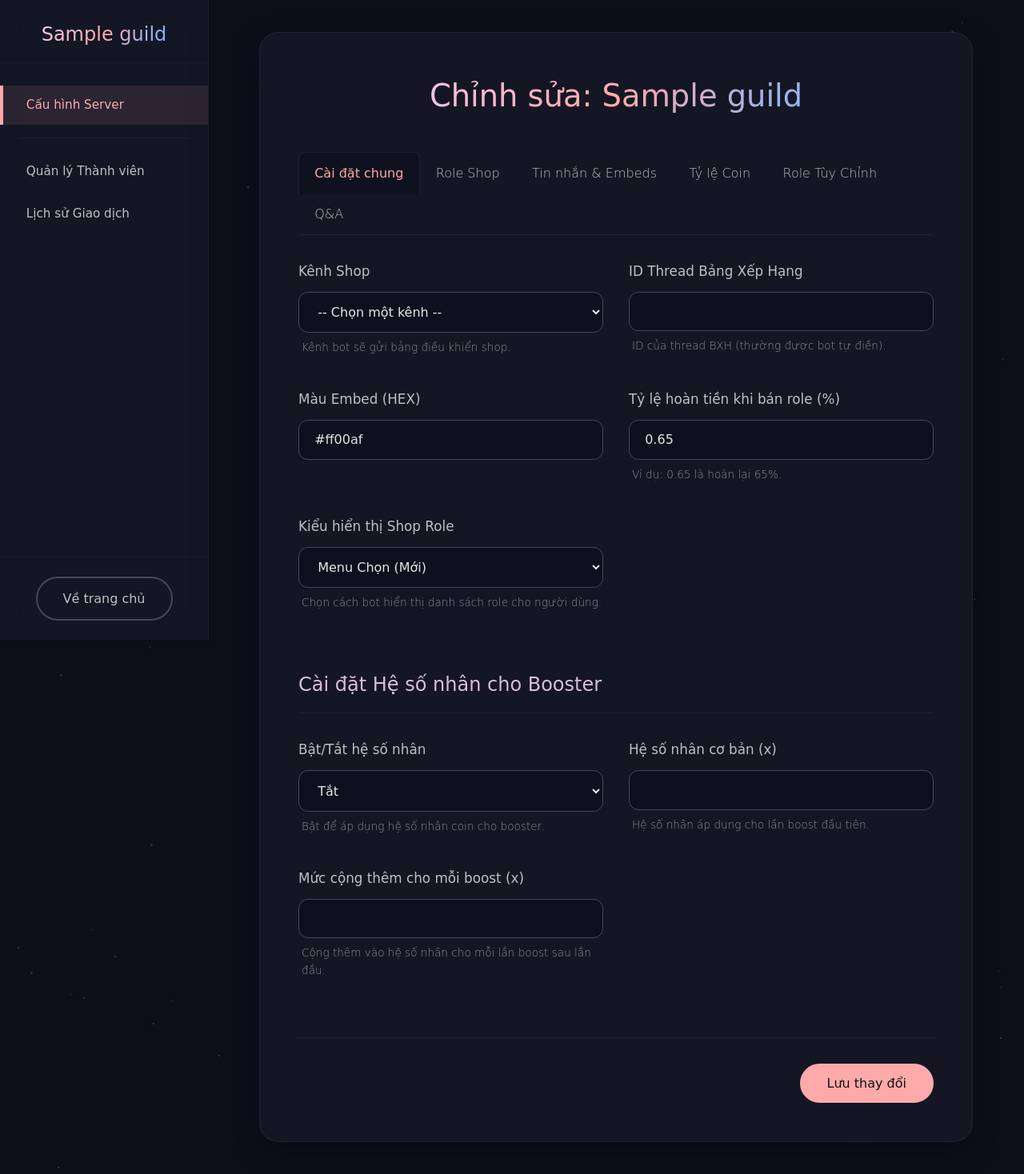
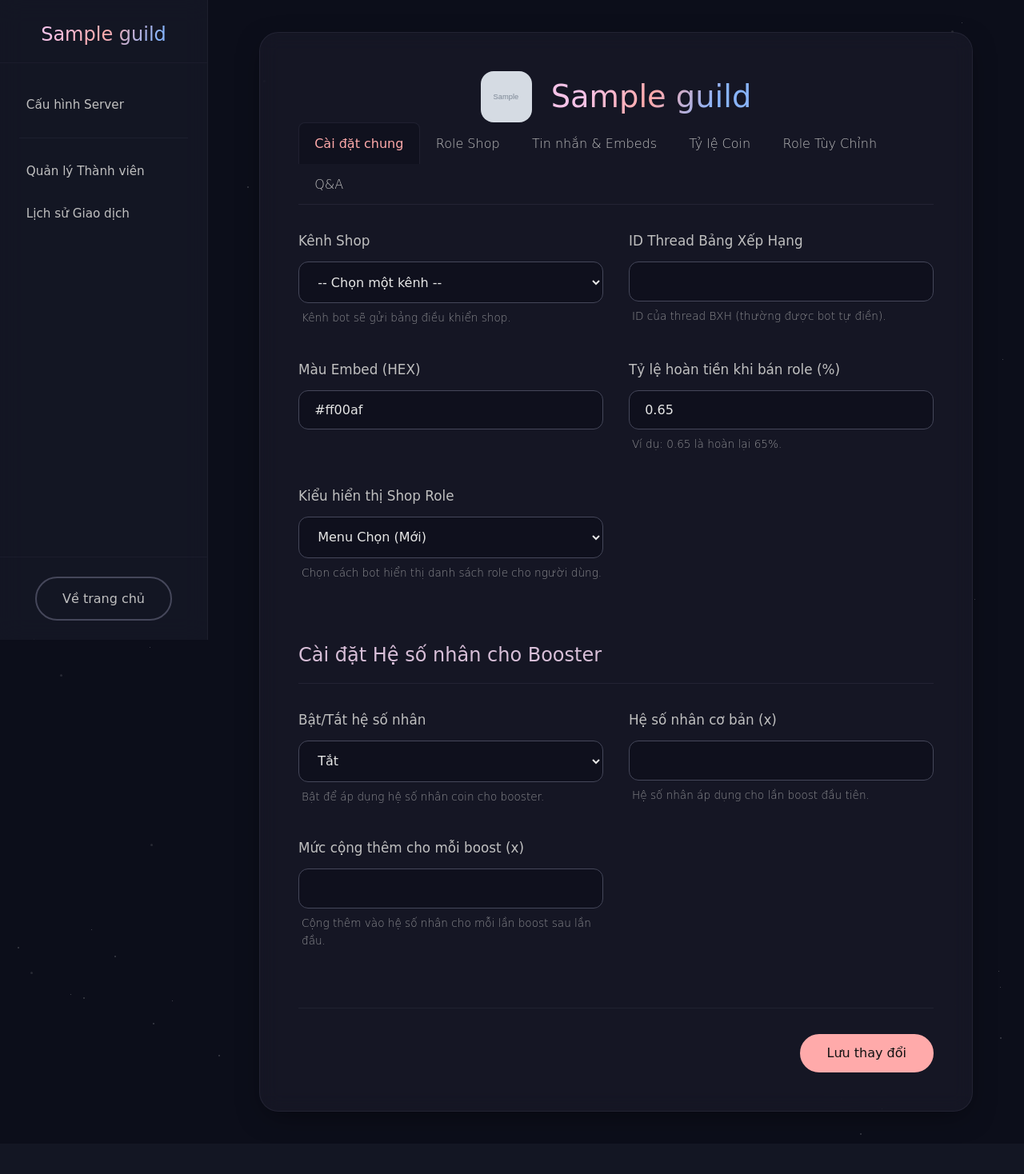
Before and after one commit to Rin1809/web_suport_discord_shop_bot, a Flask app: template templates/edit_config.html in a window 1280 px wide. Shown: the whole page at 80% size. After the commit the page ends 1419 px from the top, so only its background shows below. Run offline with Flask 3, Linux system fonts and the light colour scheme; the template is opened without the code that fills it: most values are stand-ins (such as "Sample title", 1, 10 or a date in 2020); grey boxes marked "Sample" are stand-in pictures; some libraries are stand-ins or nearby versions; some web fonts are replaced.

Commit message:
nang cap giao dien lan 41

```diff
--- a/app.py
+++ b/app.py
@@ -317,6 +317,10 @@
             config[key] = default_value
 
     guild_details = discord_api_request(f"/guilds/{guild_id}")
+    if guild_details:
+        icon_hash = guild_details.get('icon')
+        guild_details['icon_url'] = f"https://cdn.discordapp.com/icons/{guild_id}/{icon_hash}.png" if icon_hash else "https://cdn.discordapp.com/embed/avatars/0.png"
+
     all_channels = discord_api_request(f"/guilds/{guild_id}/channels")
     all_roles_raw = discord_api_request(f"/guilds/{guild_id}/roles")
 
@@ -540,7 +544,7 @@
         transactions=transactions,
         page=page,
         total_pages=total_pages,
-        guild_id=guild_id # fix: them guild_id
+        guild_id=guild_id
     )
 
 
--- a/static/base.css
+++ b/static/base.css
@@ -34,7 +34,29 @@
     --sidebar-bg-rgb: 24, 26, 41;
 }
 
+/* --- thanh cuon --- */
+::-webkit-scrollbar {
+    width: 8px;
+    height: 8px;
+}
+::-webkit-scrollbar-track {
+    background: rgba(var(--background-color-rgb), 0.5);
+}
+::-webkit-scrollbar-thumb {
+    background-color: var(--border-color);
+    border-radius: 10px;
+    border: 2px solid transparent;
+    background-clip: content-box;
+}
+::-webkit-scrollbar-thumb:hover {
+    background-color: var(--primary-color);
+}
+
 /* --- dieu chinh chung --- */
+* {
+    box-sizing: border-box;
+}
+
 body {
     font-family: var(--font-family-poetic), var(--font-family-fallback);
     font-weight: 300;
--- a/static/components.css
+++ b/static/components.css
@@ -75,6 +75,25 @@
     color: var(--highlight-color-poetic);
 }
 
+.poetic-card-header-with-icon {
+    display: flex;
+    align-items: center;
+    justify-content: center;
+    gap: 1.5rem;
+}
+.poetic-card-header-with-icon .header-icon {
+    width: 64px;
+    height: 64px;
+    border-radius: 1rem;
+    object-fit: cover;
+    flex-shrink: 0;
+}
+.poetic-card-header-with-icon h2 {
+    margin: 0;
+    text-align: left;
+}
+
+
 .edit-member-header {
     display: flex;
     align-items: center;
--- a/static/layout.css
+++ b/static/layout.css
@@ -8,7 +8,7 @@
     background-color: rgba(var(--sidebar-bg-rgb), 0.7);
     backdrop-filter: blur(15px);
     border-right: 1px solid rgba(var(--border-color-rgb), 0.2);
-    z-index: 100;
+    z-index: 1000;
     transform: translateX(0);
     transition: transform 0.4s cubic-bezier(0.2, 0.8, 0.2, 1);
     display: flex;
@@ -59,12 +59,30 @@
     justify-content: center;
 }
 
+/* --- lop phu --- */
+.sidebar-overlay {
+    position: fixed;
+    top: 0;
+    left: 0;
+    width: 100%;
+    height: 100%;
+    background-color: rgba(0,0,0,0.6);
+    z-index: 999;
+    opacity: 0;
+    visibility: hidden;
+    transition: opacity 0.4s ease, visibility 0.4s ease;
+}
+body.sidebar-active .sidebar-overlay {
+    opacity: 1;
+    visibility: visible;
+}
+
 /* --- nut an/hien sidebar --- */
 .sidebar-toggle {
     position: fixed;
     top: 1.5rem;
     left: 1.5rem;
-    z-index: 101;
+    z-index: 1001;
     background: rgba(var(--card-background-rgb), 0.5);
     border: 1px solid var(--border-color);
     color: var(--text-color-poetic);
--- a/templates/edit_config.html
+++ b/templates/edit_config.html
@@ -4,14 +4,14 @@
 
 {% block content %}
 <div class="poetic-card">
-    <div class="poetic-card-header">
-        <h2 class="poetic-header">Chỉnh sửa: {{ guild.name or guild_id }}</h2>
+    <div class="poetic-card-header poetic-card-header-with-icon">
+        <img src="{{ guild.icon_url }}" alt="Server Icon" class="header-icon">
+        <h2 class="poetic-header">{{ guild.name or guild_id }}</h2>
     </div>
     <div class="poetic-card-body">
 
         <form method="POST" id="config-form">
 
-            <!-- dieu huong tab moi -->
             <ul class="nav-tabs" id="configTabs">
                 <li><a class="nav-link active" data-target="#general">Cài đặt chung</a></li>
                 <li><a class="nav-link" data-target="#shoproles">Role Shop</a></li>
@@ -276,7 +276,7 @@
     </div>
 </div>
 
-<!-- templates cho js -->
+<!-- templates js -->
 <template id="shop-role-template">
     <div class="dynamic-row">
         <div class="dynamic-row-content" style="grid-template-columns: 2fr 1fr 1fr;">
@@ -335,9 +335,30 @@
     </div>
 </template>
 
+<template id="qna-template">
+    <div class="dynamic-row qna-row">
+        <div class="qna-row-header">
+            <div class="form-group-poetic" style="margin:0;"><label class="form-label-poetic">Câu hỏi (menu)</label><input type="text" class="form-control-poetic" name="qna_label[]"></div>
+            <div class="form-group-poetic" style="margin:0;"><label class="form-label-poetic">Mô tả ngắn</label><input type="text" class="form-control-poetic" name="qna_description[]"></div>
+            <div class="form-group-poetic" style="margin:0;"><label class="form-label-poetic">Emoji</label><input type="text" class="form-control-poetic" name="qna_emoji[]"></div>
+        </div>
+        <div class="qna-row-body">
+            <div class="form-group-poetic" style="margin:0; flex-grow:1;"><label class="form-label-poetic">Tiêu đề trả lời</label><input type="text" class="form-control-poetic" name="qna_answer_title[]"></div>
+            <div class="dynamic-row-actions"><button type="button" class="poetic-button poetic-button-danger" onclick="removeRow(this)">Xóa</button></div>
+        </div>
+        <div class="form-group-poetic" style="margin:0; width: 100%;">
+            <div class="textarea-wrapper">
+                <label class="form-label-poetic">Nội dung trả lời</label>
+                <button type="button" class="expand-toggle-btn" title="Mở rộng/Thu gọn">+</button>
+                <textarea class="form-control-poetic" name="qna_answer_description[]" rows="3"></textarea>
+            </div>
+        </div>
+    </div>
+</template>
+
 <script>
 document.addEventListener('DOMContentLoaded', function () {
-    // logic tab moi
+    // logic tab
     const tabContainer = document.getElementById('configTabs');
     if (tabContainer) {
         const navLinks = tabContainer.querySelectorAll('.nav-link');
@@ -346,10 +367,8 @@
         navLinks.forEach(link => {
             link.addEventListener('click', function(e) {
                 e.preventDefault();
-
                 navLinks.forEach(l => l.classList.remove('active'));
                 this.classList.add('active');
-
                 tabPanes.forEach(p => p.classList.remove('active'));
                 const targetPane = document.querySelector(this.getAttribute('data-target'));
                 if (targetPane) {
@@ -359,7 +378,7 @@
         });
     }
 
-    // logic nut mo rong textarea
+    // mo rong textarea
     const form = document.getElementById('config-form');
     if (form) {
         form.addEventListener('click', function(event) {
@@ -372,31 +391,33 @@
                     const isExpanded = wrapper.classList.toggle('expanded');
                     target.textContent = isExpanded ? '−' : '+';
                     if (isExpanded) {
+                        // tinh toan chieu cao
                         textarea.style.height = 'auto';
                         textarea.style.height = (textarea.scrollHeight + 5) + 'px';
-                        textarea.style.resize = 'none';
                     } else {
                         textarea.style.height = '';
-                        textarea.style.resize = '';
                     }
                 }
             }
         });
     }
 
-    // active sidebar link
+    // active link sidebar
     const sidebarLinks = document.querySelectorAll('.sidebar-nav a');
     const path = window.location.pathname;
     sidebarLinks.forEach(link => {
-        if (link.getAttribute('href') !== '#' && path.includes(link.getAttribute('href'))) {
+        const href = link.getAttribute('href');
+        if (href && href !== '#' && path.includes(href)) {
              sidebarLinks.forEach(btn => btn.classList.remove('active'));
              link.classList.add('active');
         }
     });
-    // active link config mac dinh
-    if (path.includes('edit') && !path.includes('member')) {
+
+    // active mac dinh
+    if (path.includes('/edit/') && !path.includes('/member/') && !path.includes('/history')) {
         const configLink = document.querySelector('.sidebar-nav a[href*="/edit/{{guild_id}}"]');
-        if(configLink && !path.includes('member') && !path.includes('history')) {
+         if(configLink && !configLink.href.includes('member') && !configLink.href.includes('history')) {
+            sidebarLinks.forEach(btn => btn.classList.remove('active'));
             configLink.classList.add('active');
         }
     }
@@ -423,26 +444,9 @@
 }
 
 function addQnA() {
-    const html = `
-    <div class="dynamic-row qna-row">
-        <div class="qna-row-header">
-            <div class="form-group-poetic" style="margin:0;"><label class="form-label-poetic">Câu hỏi (menu)</label><input type="text" class="form-control-poetic" name="qna_label[]"></div>
-            <div class="form-group-poetic" style="margin:0;"><label class="form-label-poetic">Mô tả ngắn</label><input type="text" class="form-control-poetic" name="qna_description[]"></div>
-            <div class="form-group-poetic" style="margin:0;"><label class="form-label-poetic">Emoji</label><input type="text" class="form-control-poetic" name="qna_emoji[]"></div>
-        </div>
-        <div class="qna-row-body">
-            <div class="form-group-poetic" style="margin:0; flex-grow:1;"><label class="form-label-poetic">Tiêu đề trả lời</label><input type="text" class="form-control-poetic" name="qna_answer_title[]"></div>
-            <div class="dynamic-row-actions"><button type="button" class="poetic-button poetic-button-danger" onclick="removeRow(this)">Xóa</button></div>
-        </div>
-        <div class="form-group-poetic" style="margin:0; width: 100%;">
-            <div class="textarea-wrapper">
-                <label class="form-label-poetic">Nội dung trả lời</label>
-                <button type="button" class="expand-toggle-btn" title="Mở rộng/Thu gọn">+</button>
-                <textarea class="form-control-poetic" name="qna_answer_description[]" rows="3"></textarea>
-            </div>
-        </div>
-    </div>`;
-    document.getElementById('qna-container').insertAdjacentHTML('beforeend', html);
+    const template = document.getElementById('qna-template');
+    const clone = template.content.cloneNode(true);
+    document.getElementById('qna-container').appendChild(clone);
 }
 </script>
 {% endblock %}
--- a/templates/layout.html
+++ b/templates/layout.html
@@ -18,6 +18,8 @@
     <div class="starfield"></div>
     <div class="starfield"></div>
     <div class="starfield"></div>
+
+    <div class="sidebar-overlay" id="sidebarOverlay"></div>
 
     {% if guild %}
     <button class="sidebar-toggle" id="sidebarToggle" title="Toggle Menu">☰</button>
@@ -58,13 +60,18 @@
     <script>
     document.addEventListener('DOMContentLoaded', function() {
         // an/hien sidebar
-        const sidebar = document.getElementById('sidebar');
         const toggleBtn = document.getElementById('sidebarToggle');
+        const overlay = document.getElementById('sidebarOverlay');
+
+        function toggleSidebar() {
+            document.body.classList.toggle('sidebar-active');
+        }
 
         if (toggleBtn) {
-            toggleBtn.addEventListener('click', function() {
-                document.body.classList.toggle('sidebar-active');
-            });
+            toggleBtn.addEventListener('click', toggleSidebar);
+        }
+        if (overlay) {
+            overlay.addEventListener('click', toggleSidebar);
         }
 
         // auto hide alert
--- a/templates/members.html
+++ b/templates/members.html
@@ -44,8 +44,4 @@
 </nav>
 {% endif %}
 
-<style>
-.pagination { margin-top: 2rem; display: flex; justify-content: center; gap: 1rem; }
-</style>
-
 {% endblock %}
```
Also changed, not shown: other parts of static/components.css (+35 -1 lines), templates/edit_member.html (+0 -8 lines), templates/history.html (+0 -9 lines).
